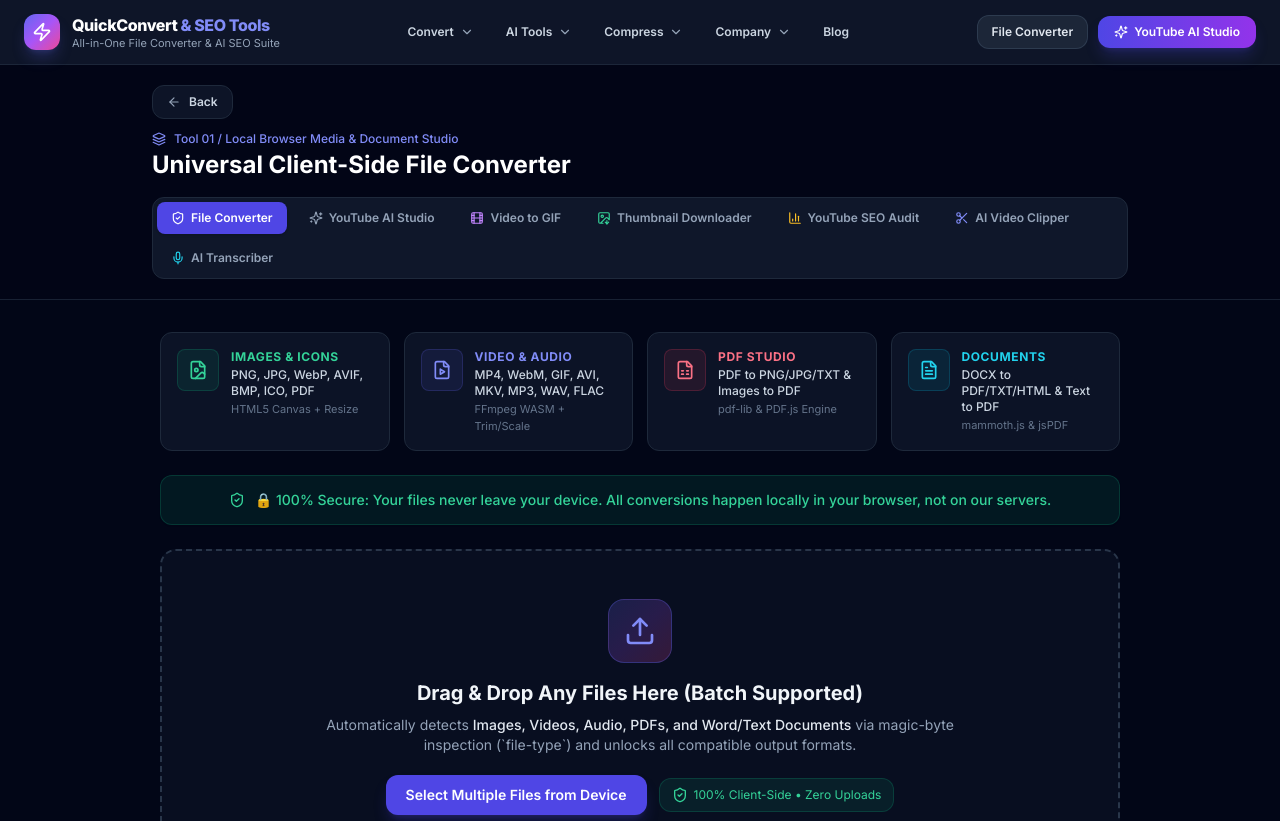
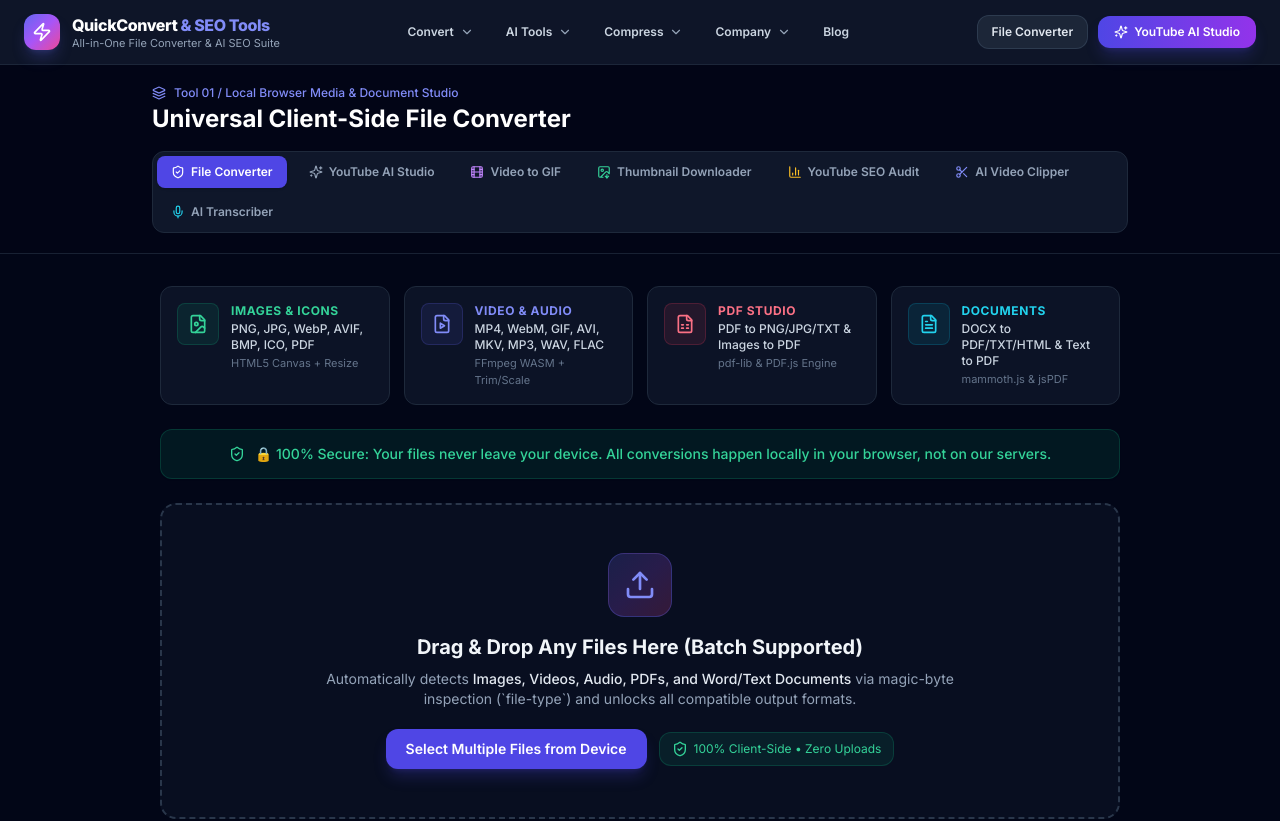
Before and after one commit to aghakashif-cloud/quickconvert-seo, a Next.js app: page / in a window 1280 px wide. Shown: the top 821 px of the page. Built offline with nearby package versions, Linux system fonts and the light colour scheme.

Commit message:
Hide BackButton on home view

```diff
--- a/src/app/page.tsx
+++ b/src/app/page.tsx
@@ -89,6 +89,8 @@ function WorkspaceContent() {
     router.push(query, { scroll: false });
   };
 
+  const isHomeView = !modeParam && activeTab === "converter";
+
   const activeHeaderInfo = MODE_LABELS[modeParam] || {
     title:
       activeTab === "converter"
@@ -107,9 +109,11 @@ function WorkspaceContent() {
         {/* Centered Workspace Sub-Header Bar */}
         <div className="border-b border-slate-800/80 bg-slate-950/60">
           <div className="max-w-5xl w-full mx-auto px-6 py-5 space-y-3">
-            <div>
-              <BackButton />
-            </div>
+            {!isHomeView && (
+              <div>
+                <BackButton />
+              </div>
+            )}
             <div className="flex flex-wrap items-center justify-between gap-4">
               <div>
                 <div className="flex items-center gap-2 text-xs font-medium text-indigo-400">
```
